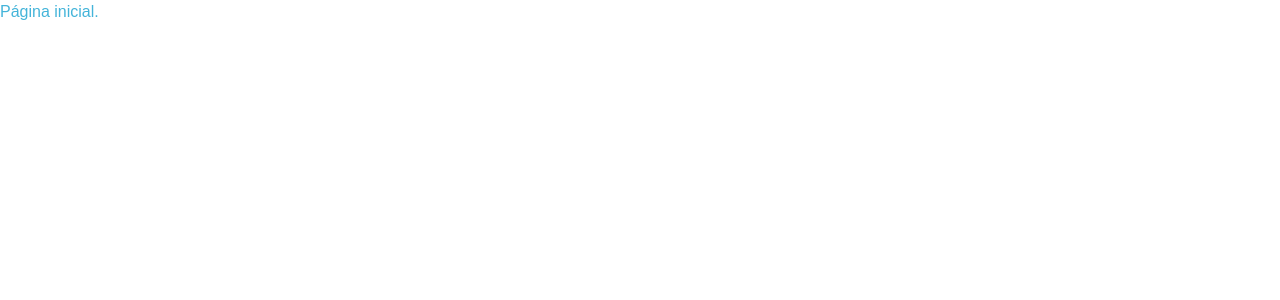
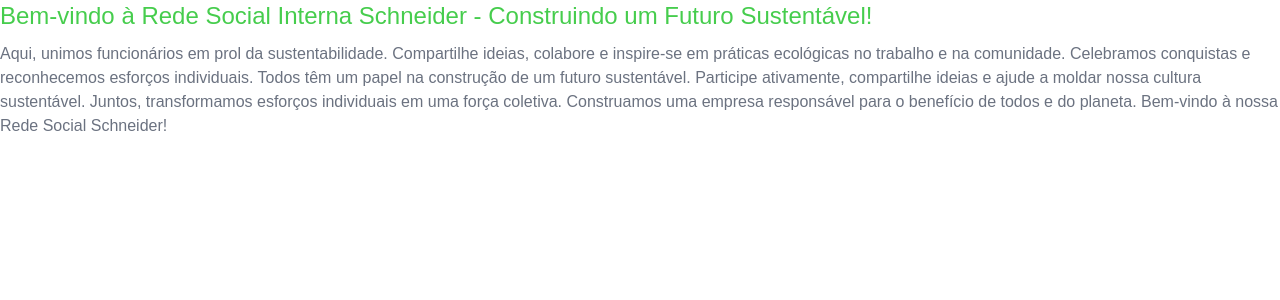
Before and after one commit to fiorellamejico/challenge-fiap, a React (Vite) app in the folder challenge-schneider/: page / in a window 1280 px wide. Shown: the top 300 px of the page. Built offline with nearby package versions, Linux system fonts and the light colour scheme.

Commit message:
alterando extensão do cadastroSchema.

```diff
--- a/challenge-schneider/src/paginaInicial/index.jsx
+++ b/challenge-schneider/src/paginaInicial/index.jsx
@@ -1,5 +1,8 @@
 export default function PaginaInicial() {
     return (
-        <h1>Página inicial.</h1>
+        <main className=" text-gray-500">
+            <h1 className=" text-2xl text-sch-green">Bem-vindo à Rede Social Interna Schneider - Construindo um Futuro Sustentável! </h1>
+            <p className=""> Aqui, unimos funcionários em prol da sustentabilidade. Compartilhe ideias, colabore e inspire-se em práticas ecológicas no trabalho e na comunidade. Celebramos conquistas e reconhecemos esforços individuais. Todos têm um papel na construção de um futuro sustentável. Participe ativamente, compartilhe ideias e ajude a moldar nossa cultura sustentável. Juntos, transformamos esforços individuais em uma força coletiva. Construamos uma empresa responsável para o benefício de todos e do planeta. Bem-vindo à nossa Rede Social Schneider!</p>
+        </main>
     )
 }
```
Also changed, not shown: challenge-schneider/src/login/cadastro/schemas/cadastroSchema.js (renamed from challenge-schneider/src/login/cadastro/schemas/cadastroSchema.jsx).
